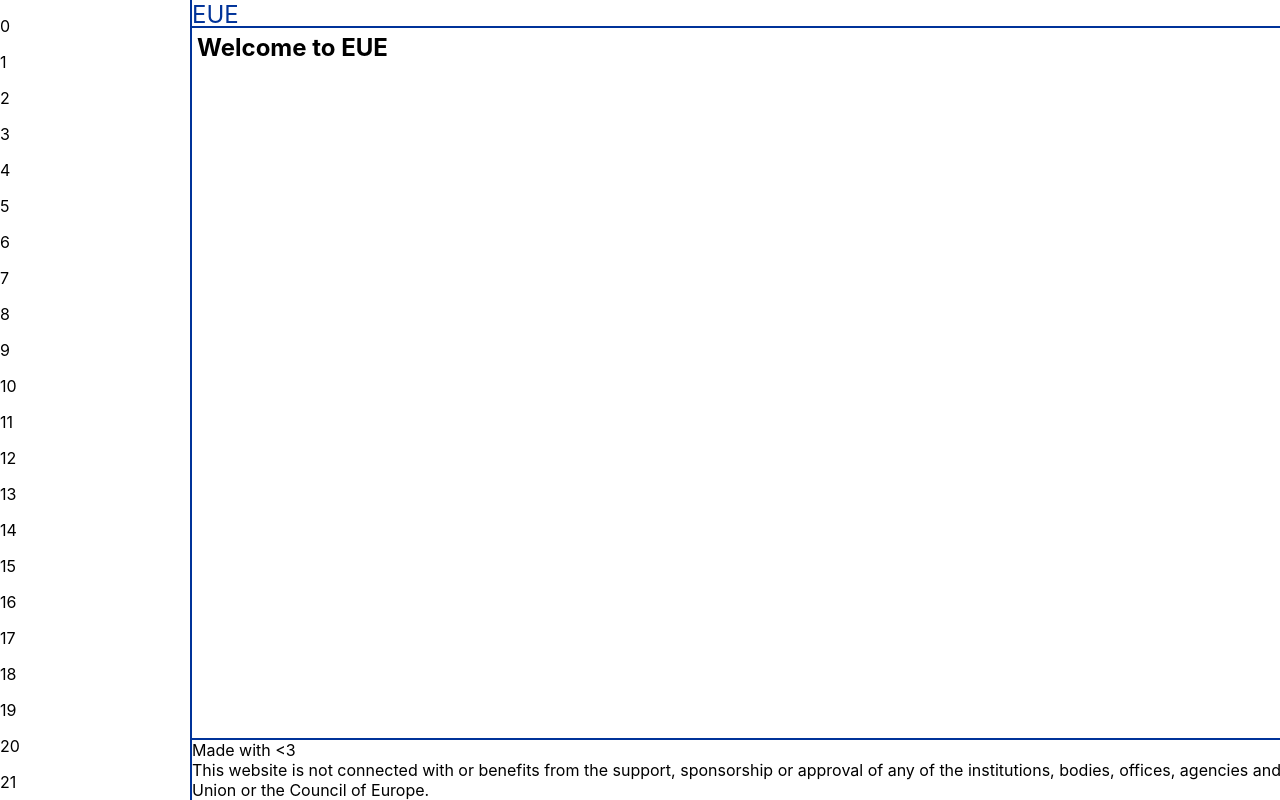
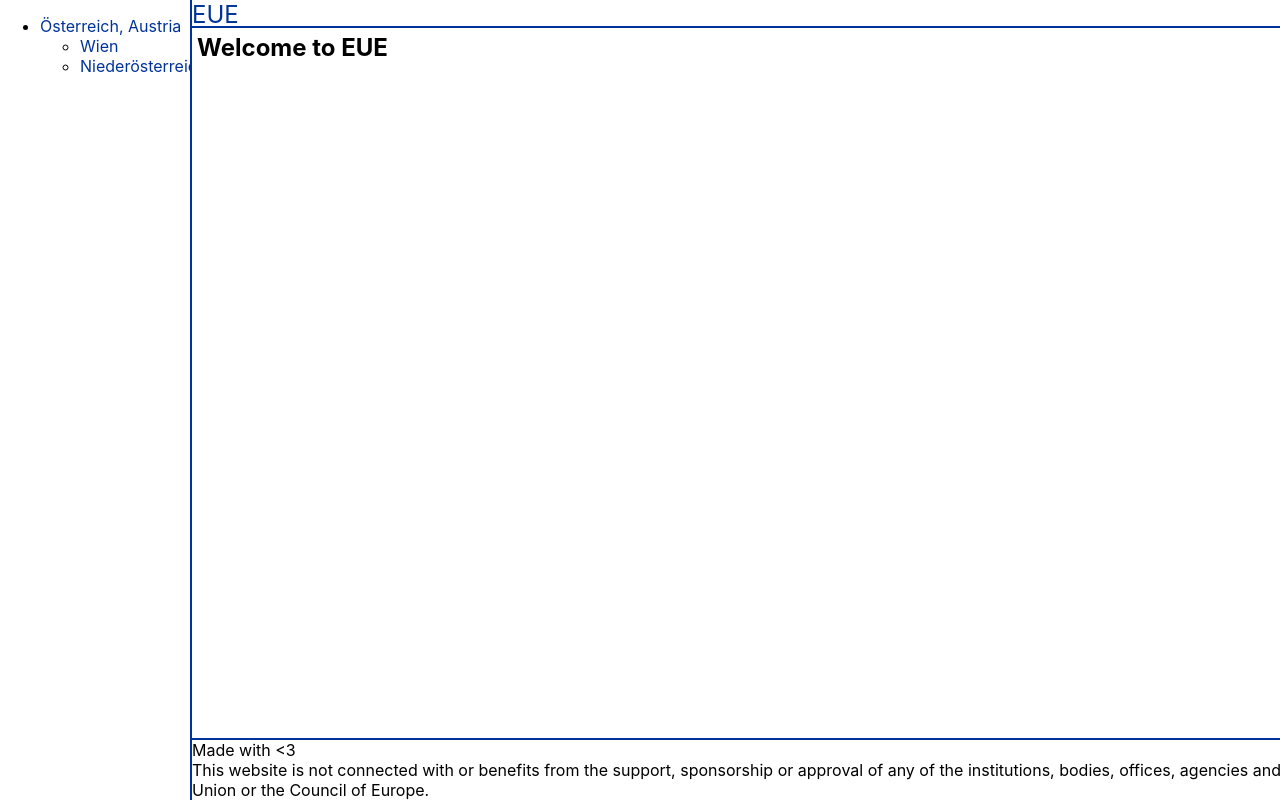
Before and after one commit to Tobi406/eue, a Next.js app: page / in a window 1280 px wide. Built offline with nearby package versions, Linux system fonts and the light colour scheme.

Commit message:
Show subdivisions on sidebar and style active Link

```diff
--- a/src/common/Link.tsx
+++ b/src/common/Link.tsx
@@ -1,18 +1,30 @@
 import NextLink from "next/link";
-import React, { FC, Props, ReactElement } from "react";
-import { defaultProps } from "react-select/src/Select";
+import { useRouter } from "next/router";
+import { darken } from "polished";
+import React, { FC, ReactElement } from "react";
 import styled from "styled-components";
 
-const StyledLink = styled.a`
-  color: ${({ theme }) => theme.colors.primary};
+const StyledLink = styled.a<{
+  active: boolean,
+}>`
+  color: ${({ theme, active }) => darken(active ? 0.125 : 0, theme.colors.primary)};
 `;
 
 const Link: FC<{
   href: string
 } & React.HTMLAttributes<HTMLAnchorElement>> = ({children, ...props}): ReactElement => {
+  const router = useRouter();
+  const currentPath = router.asPath
+    .split(/[?#]/)
+    [0];
+
+  console.log(decodeURI(currentPath), props.href, decodeURI(currentPath) === props.href);
+
   return (
     <NextLink {...props} passHref>
-      <StyledLink>
+      <StyledLink
+        active={decodeURI(currentPath) === props.href}
+      >
         {children}
       </StyledLink>
     </NextLink>
--- a/src/modules/layout/Sidebar.tsx
+++ b/src/modules/layout/Sidebar.tsx
@@ -1,6 +1,8 @@
 import { FC, ReactElement } from "react";
 import { useSelector } from "react-redux";
 import { RemoveScrollBar } from "react-remove-scroll-bar";
+import Link from "src/common/Link";
+import memberStates from "src/data/member-states/memberStates";
 import { RootState } from "src/store";
 import styled, { css } from "styled-components";
 
@@ -47,8 +49,31 @@
   const sidebarOpen = useSelector((state: RootState) => state.sidebar.sidebarOpen);
 
   return <>
-    <Container sidebarOpen={useSelector((state: RootState) => state.sidebar.sidebarOpen)}>
-      {Array.from(Array(30).keys()).map(n => <p key={n}>{n}</p>)}
+    <Container
+      sidebarOpen={useSelector((state: RootState) => state.sidebar.sidebarOpen)}
+    >
+      <ul>
+        {Object.entries(memberStates).map(([ms, msInfo]) => <>
+          <li>
+            <Link
+              href={`/member-states/${ms}`}
+            >
+              {msInfo.name}
+            </Link>
+          </li>
+          {typeof msInfo?.subdivisions !== "undefined" && <ul>
+            {Object.entries(msInfo.subdivisions).map(([sd, sdInfo]) => <>
+              <li>
+                <Link
+                  href={`/member-states/${ms}/subdivisions/${sd}`}
+                >
+                  {sdInfo.name}
+                </Link>
+              </li>
+            </>)}
+          </ul>}
+        </>)}
+      </ul>
     </Container>
     {sidebarOpen && <RemoveScrollBar />}
   </>
```
